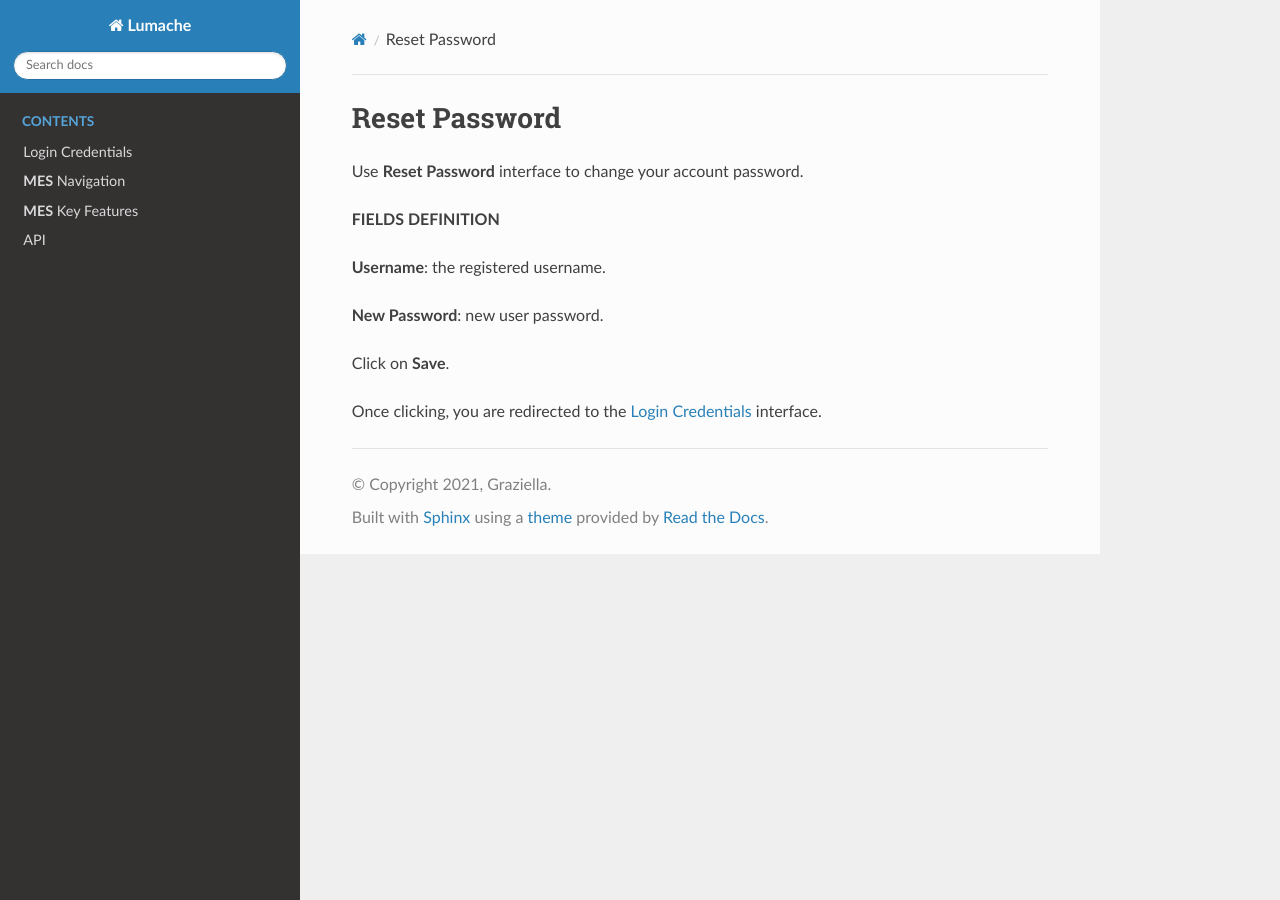
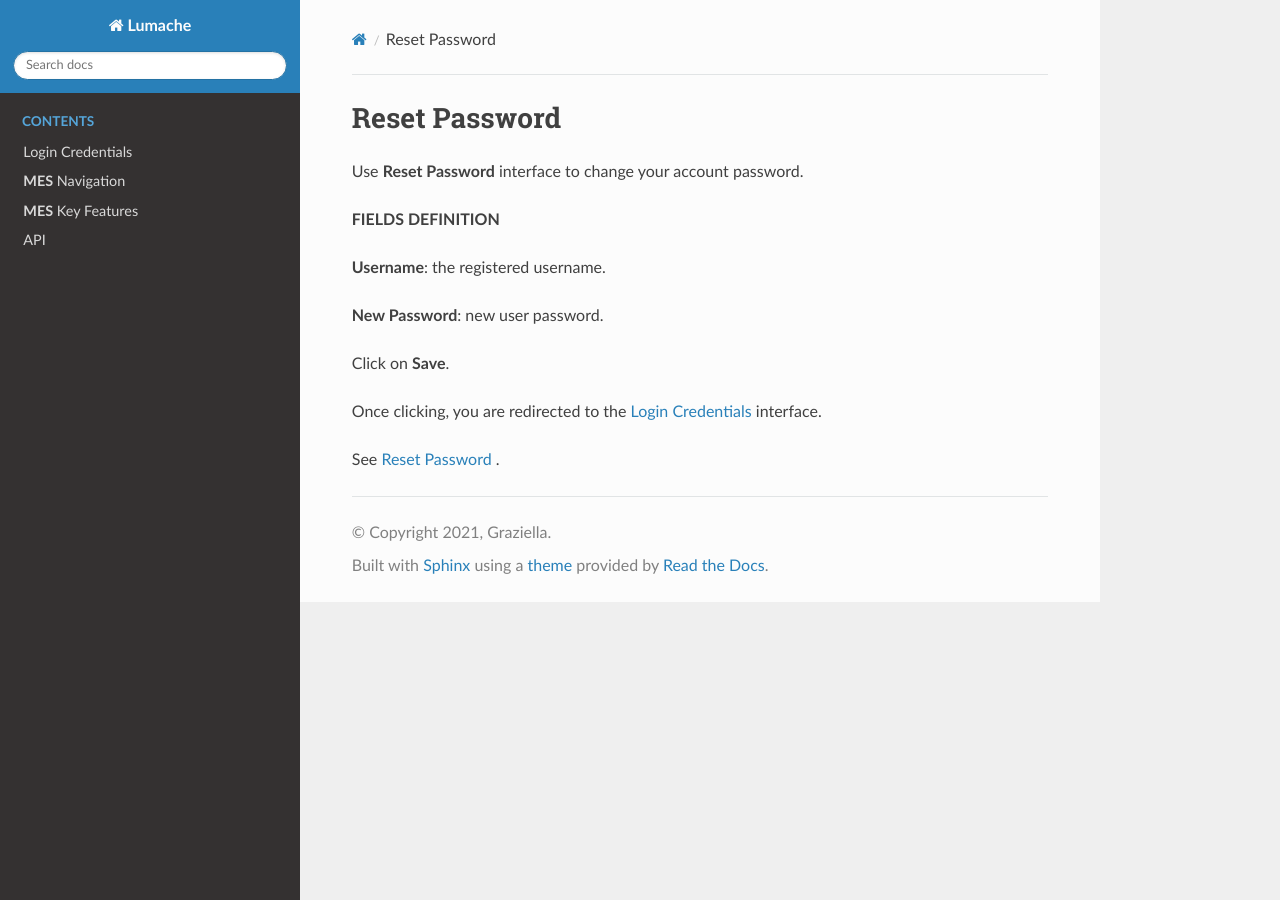
Before and after one commit to ghadiben0/-rtd-tutorial-ghadi2, a Sphinx documentation site: the page built from docs/source/passreset.rst, in a window 1280 px wide. Built offline with Sphinx 7.4.7 and the Read the Docs theme 3.1.0, drawn with Linux system fonts in a browser that asks for light colours.

Commit message:
Update passreset.rst

```diff
--- a/docs/source/passreset.rst
+++ b/docs/source/passreset.rst
@@ -11,4 +11,8 @@ Use **Reset Password** interface to change your account password.
 
 Click on **Save**.
 
-Once clicking, you are redirected to the :doc:`Login Credentials <usage>`  interface.
+Once clicking, you are redirected to the :doc:`Login Credentials <usage>` interface.
+
+
+
+See :doc:`Reset Password <passreset>` .
```
